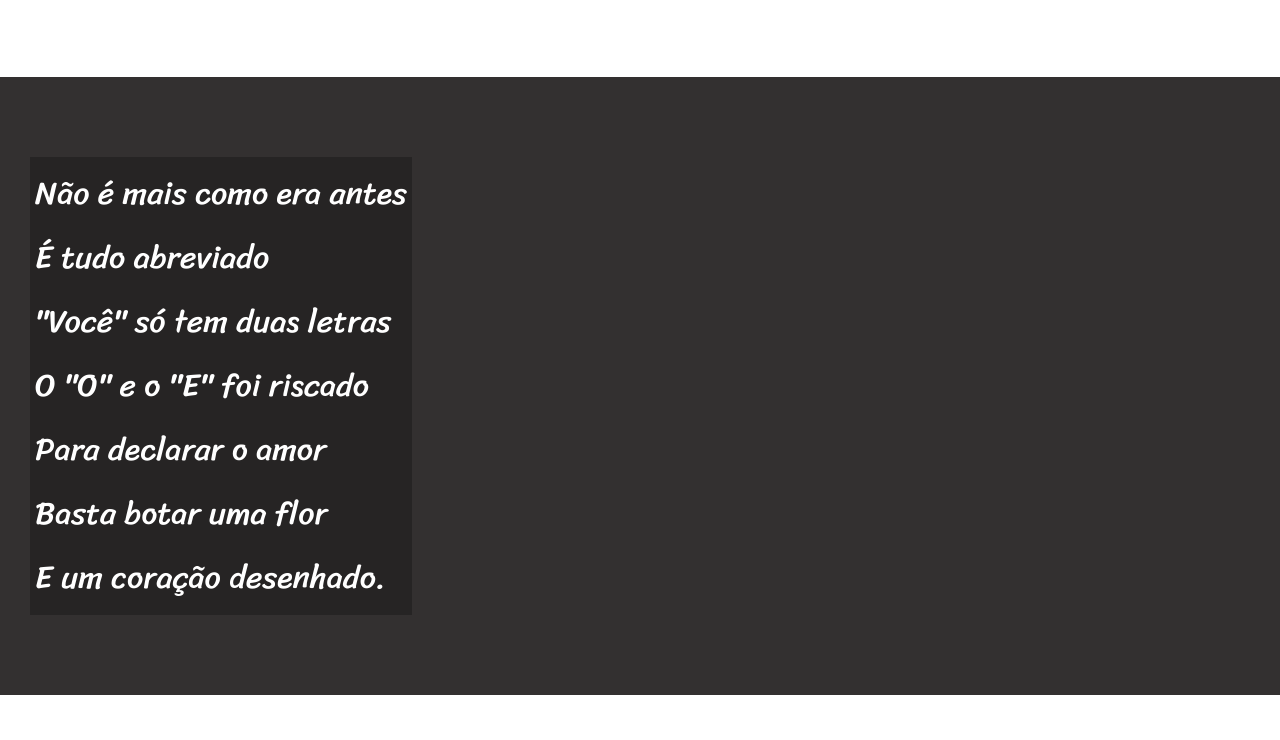
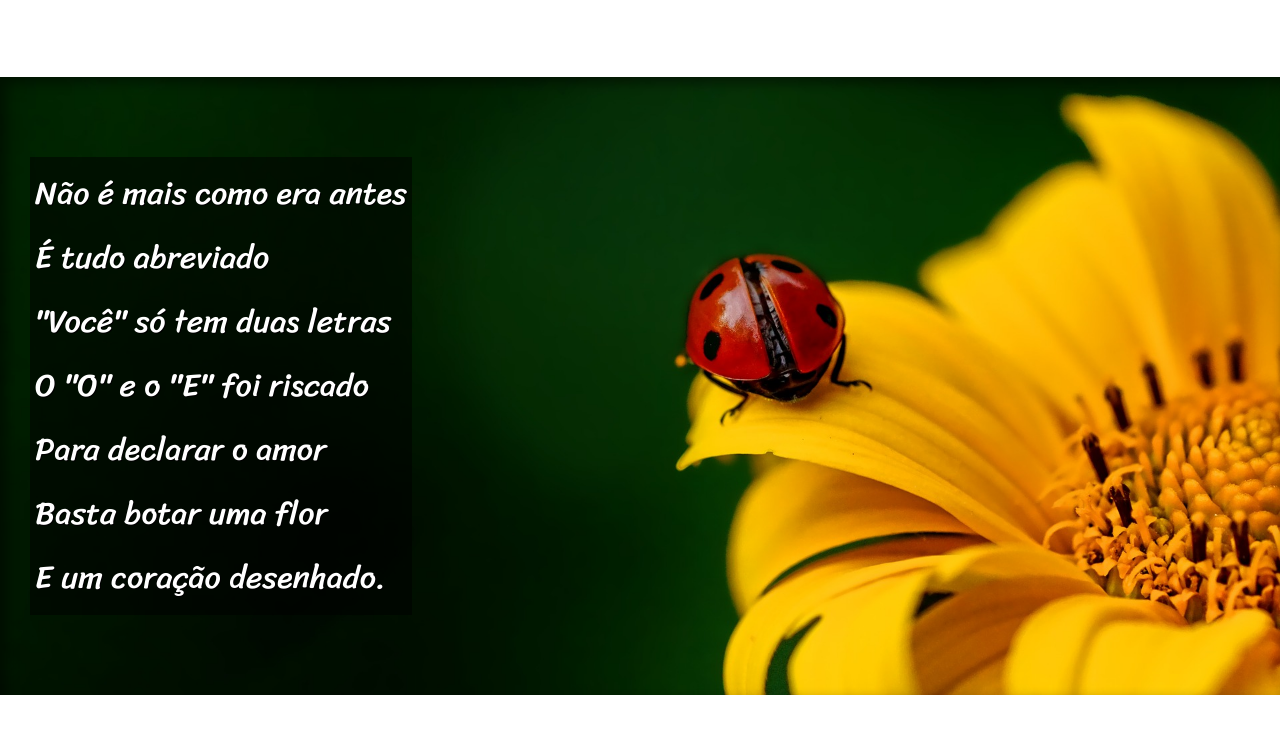
Before and after one commit to gilsoncost12/html-css1, a plain HTML site: page desafios/d012/index.html in a window 1280 px wide. Shown: the part 800-1540 px from the top of the page. Drawn offline with Linux system fonts and the light colour scheme.

Commit message:
atualizei desafio 12

```diff
--- a/desafios/d012/estilo/style.css
+++ b/desafios/d012/estilo/style.css
@@ -57,6 +57,10 @@ section {
     font-size: 2.5vw;
 }
 
+section > p {
+    padding-bottom: 2em;
+}
+
 section.normal{
     background-color: white;
     color: black;
@@ -65,14 +69,27 @@ section.normal{
 section.imagem {
     background-color: rgb(51, 48, 48);
     color: white;
+    box-shadow: inset 6px 6px 13px 0px rgba(0, 0, 0, 0.473);
+    background-size: cover;
+    background-attachment: fixed;
 }
 section.imagem > p {
     display: inline-block;
-    background-color: rgba(0, 0, 0, 0.253);
+    background-color: rgba(0, 0, 0, 0.514);
     padding:5px;
+    text-shadow: 1px 1px 0px black;
 }
 section.normal > p{
     padding: 5px;
+}
+
+section#img01{
+    background-image: url(../imagens/background001.jpg);
+    background-position: right center;
+}
+
+section#img02{
+    background-image: url(../imagens/background002.jpg);
 }
 
 footer{
--- a/desafios/d012/index.html
+++ b/desafios/d012/index.html
@@ -27,7 +27,7 @@
 
 
 
-    <section class="imagem">
+    <section class="imagem" id="img01">
         <p>
             Não é mais como era antes <br>
             É tudo abreviado<br>
@@ -49,7 +49,7 @@
             Ou vai até no começo <br>
             Agora é .com <br>
             Se o site é muito bom <br>
-            Ele vale um alto preço. <br>
+            Ele vale um alto preço. <br><br>
             Pra piorar a liguagem <br>
             O emoticom é um risco <br>
             Tem símbolo para tudo <br>
@@ -62,7 +62,7 @@
 
 
 
-    <section class="imagem">
+    <section class="imagem" id="img02">
         <p>
             Tenho saudade das cartas <br>
             Escritas com a própria mão <br>
@@ -84,7 +84,7 @@
             A pessoa foi embora <br>
             Abriu outro aplicativo <br>
             O mundo ficou cativo <br>
-            Da tecnologia do agora. <br>
+            Da tecnologia do agora. <br><br>
             Felizmente, pra orar <br>
             Não precisa de internet <br>
             Deus escuta todo mundo <br>
```
